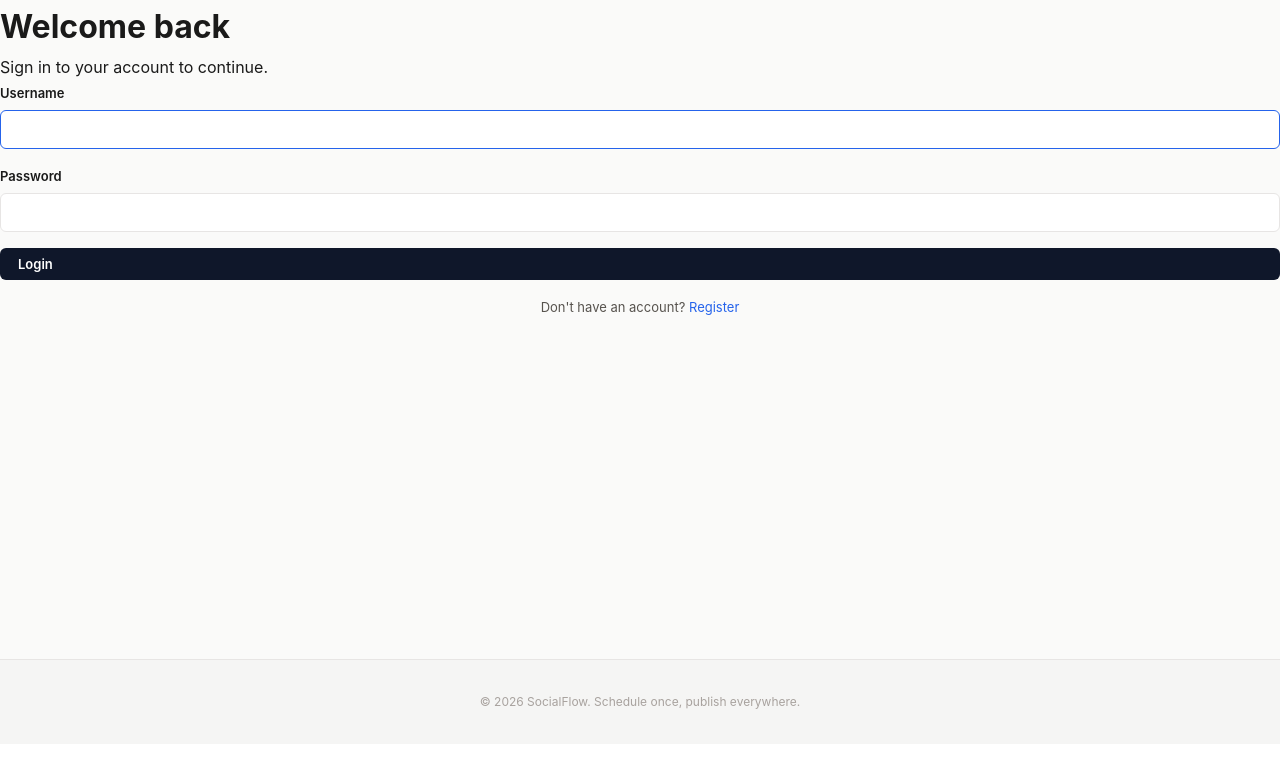
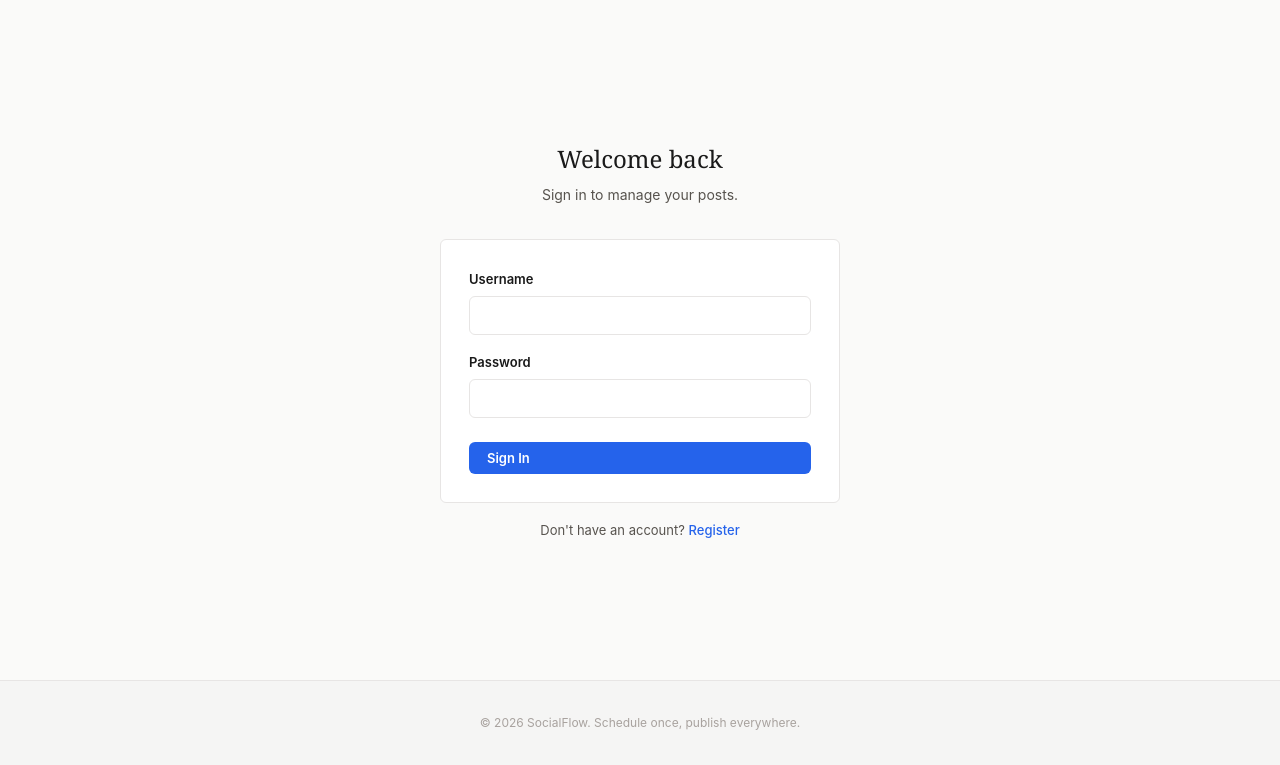
Before and after one commit to Cjbwebdev/socialflow, a Django app: page /login/ in a window 1280 px wide. Shown: the part 56-821 px from the top of the page. Before the commit the page ends 765 px from the top, so only its background shows below. Run offline with Django 5.2, Linux system fonts and the light colour scheme.

Commit message:
Fix: register/login page styling — centered card layout, serif headings, clean editorial design

```diff
--- a/templates/accounts/login.html
+++ b/templates/accounts/login.html
@@ -1,25 +1,29 @@
 {% extends "base.html" %}
 {% block title %}Login — SocialFlow{% endblock %}
 {% block content %}
-<div class="form-page">
-    <h1>Welcome back</h1>
-    <p class="subtitle">Sign in to your account to continue.</p>
-    <div class="form-card">
+<div style="min-height:calc(100vh - 120px);display:flex;align-items:center;justify-content:center;padding:3rem 1.5rem;background:var(--warm-white);">
+    <div style="width:100%;max-width:400px;">
+        <div class="text-center" style="margin-bottom:2rem;">
+            <h2 style="font-family:var(--font-serif);font-size:1.5rem;font-weight:400;margin-bottom:0.25rem;">Welcome back</h2>
+            <p style="color:var(--text-secondary);font-size:0.875rem;">Sign in to manage your posts.</p>
+        </div>
+        <div style="background:#fff;border:1px solid var(--border);border-radius:var(--radius);padding:1.75rem;">
             <form method="post">
                 {% csrf_token %}
                 <div class="form-group">
-                <label class="form-label">Username</label>
-                <input type="text" name="username" class="form-input" required autofocus>
+                    <label style="display:block;font-size:0.8125rem;font-weight:600;margin-bottom:0.375rem;">Username</label>
+                    <input type="text" name="username" style="width:100%;padding:0.625rem 0.75rem;border:1px solid var(--border);border-radius:var(--radius);font-size:0.875rem;font-family:var(--font-sans);" required autofocus>
                 </div>
                 <div class="form-group">
-                <label class="form-label">Password</label>
-                <input type="password" name="password" class="form-input" required>
+                    <label style="display:block;font-size:0.8125rem;font-weight:600;margin-bottom:0.375rem;">Password</label>
+                    <input type="password" name="password" style="width:100%;padding:0.625rem 0.75rem;border:1px solid var(--border);border-radius:var(--radius);font-size:0.875rem;font-family:var(--font-sans);" required>
                 </div>
-            {% if form.errors %}<div class="msg msg-error">Invalid username or password.</div>{% endif %}
-            <button type="submit" class="btn btn-dark" style="width:100%">Login</button>
+                {% if form.errors %}<div class="msg msg-error" style="margin-bottom:0.75rem;">Invalid username or password.</div>{% endif %}
+                <button type="submit" class="btn btn-accent" style="width:100%;margin-top:0.5rem;">Sign In</button>
             </form>
+        </div>
         <p class="text-center text-sm text-secondary" style="margin-top:1rem;">
-            Don't have an account? <a href="{% url 'accounts:register' %}">Register</a>
+            Don't have an account? <a href="{% url 'accounts:register' %}" style="color:var(--accent);font-weight:500;">Register</a>
         </p>
     </div>
 </div>
```
Also changed, not shown: templates/accounts/register.html (+11 -7 lines). Lines whose indentation alone changed are shown as unchanged.
